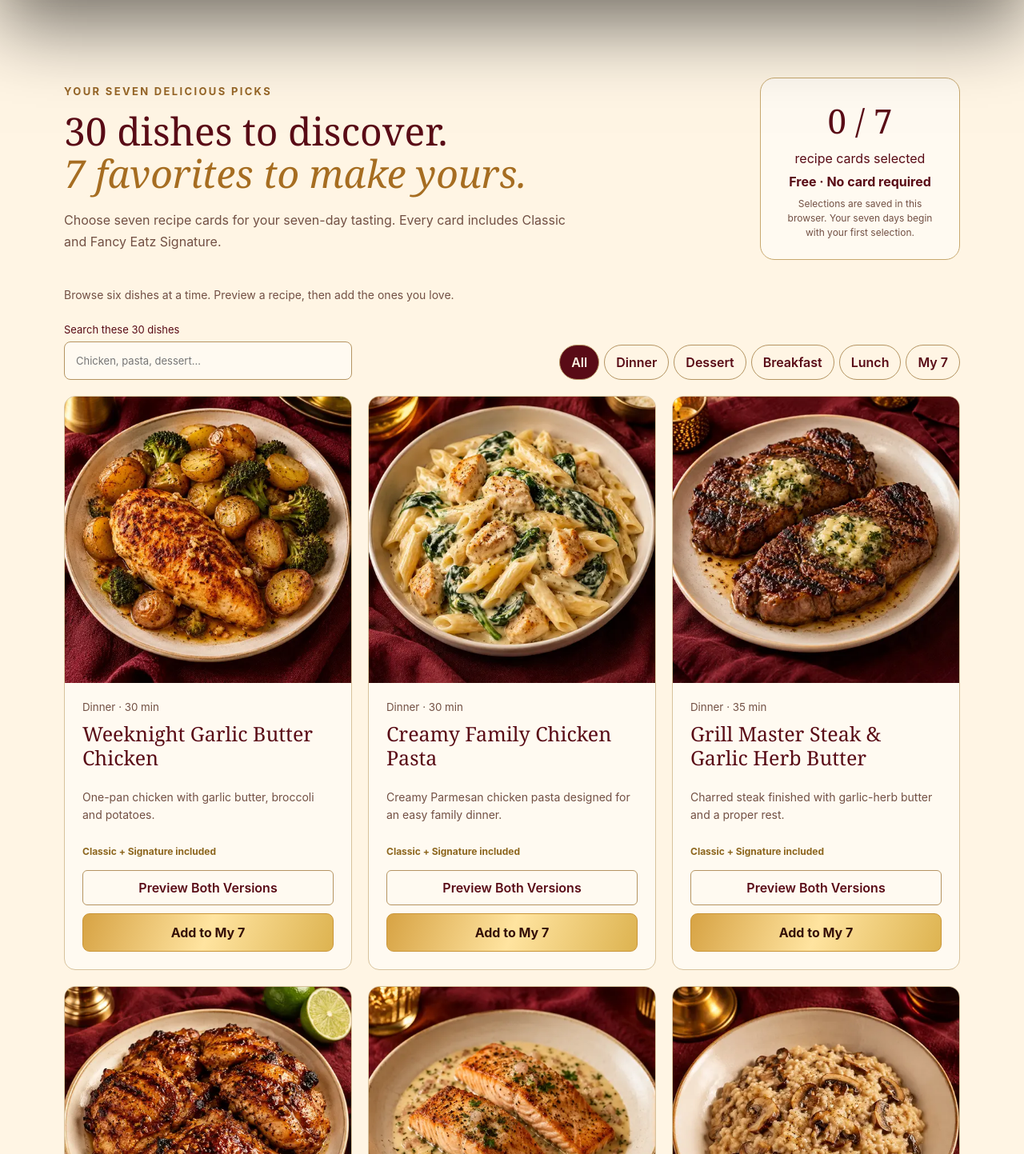
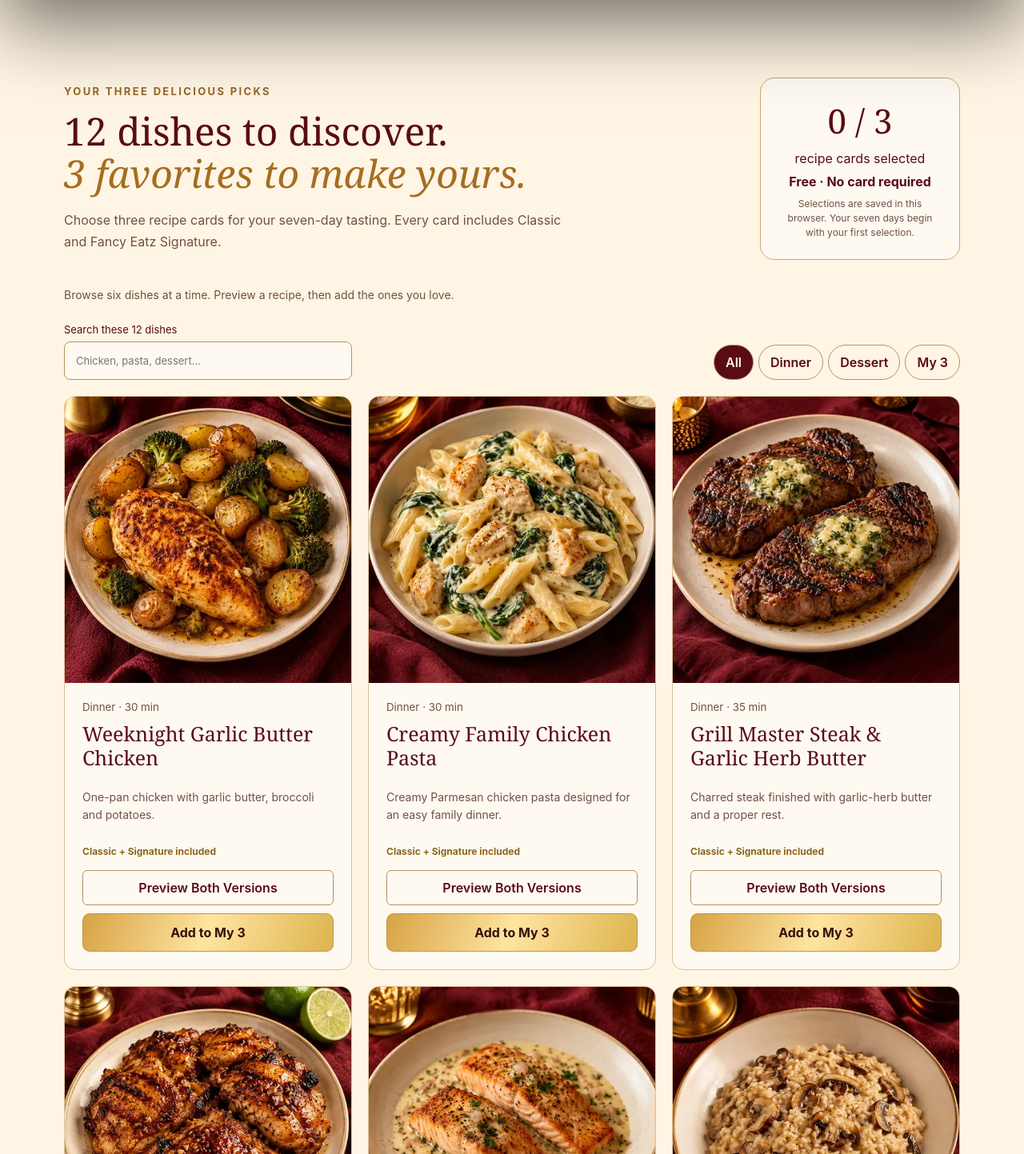
Before and after one commit to Camlito/Fancy-Eatz, a React (Vite) app: page / in a window 1280 px wide. Shown: the part 767-2210 px from the top of the page at 80% size. Built offline with nearby package versions, Linux system fonts and the light colour scheme.

Commit message:
Set tasting to three picks from twelve recipes

```diff
--- a/src/FancyEatz.tsx
+++ b/src/FancyEatz.tsx
@@ -165,7 +165,7 @@ const valueRecipes: Recipe[] = [
 ];
 
 const featured: Recipe[] = [...featuredBase, ...valueRecipes, ...styleRecipeVault];
-const tastingCollection = [...valueRecipes, ...featuredBase, ...styleRecipeVault].filter(recipe => recipe.ingredients?.length && recipe.method?.length).slice(0, 30);
+const tastingCollection = [...valueRecipes, ...featuredBase, ...styleRecipeVault].filter(recipe => recipe.ingredients?.length && recipe.method?.length).slice(0, 12);
 
 
 const basicGroceryCategories: Record<string,string[]> = {
@@ -679,7 +679,7 @@ export default function FancyEatz() {
               <p className="eyebrow">Elevate Every Bite</p>
               <h1>Simple dishes.<br/><em>Made delicious.</em></h1>
               <p className="lede">The comfort of Classic. The magic of Fancy Eatz Signature. Cook the familiar favorite—or give it a beautiful restaurant-style finish.</p>
-              <button className='primary luxe-hero-cta' onClick={() => document.getElementById('recipe-tasting')?.scrollIntoView({behavior:'smooth'})}>Choose My 7 Free Recipes →</button><p className='tasting-hero-note'>7 days · Both versions included · No card required</p>
+              <button className='primary luxe-hero-cta' onClick={() => document.getElementById('recipe-tasting')?.scrollIntoView({behavior:'smooth'})}>Choose My 3 Free Recipes →</button><p className='tasting-hero-note'>7 days · Both versions included · No card required</p>
               <div className="reference-benefits">
                 <button onClick={()=>navigate('ideas')}><Sparkles/><span>Personalized<br/>Meal Ideas</span></button>
                 <button onClick={()=>navigate('grocery')}><ShoppingBasket/><span>Smart<br/>Grocery Lists</span></button>
@@ -1076,7 +1076,7 @@ export default function FancyEatz() {
           <div className="membership-mark"><Crown size={30}/></div>
           <p className="eyebrow">FANCY EATZ PREMIUM</p>
           <h2>Keep something delicious on the menu.</h2>
-          <p className="membership-lede">{membershipNotice || 'Join the membership launch list. Your free tasting includes 7 cards from 30, with both versions of every selected recipe.'}</p>
+          <p className="membership-lede">{membershipNotice || 'Join the membership launch list. Your free tasting includes 3 cards from 12, with both versions of every selected recipe.'}</p>
           <div className="membership-benefits">
             <span><ShieldCheck size={17}/> Photo My Fridge ingredient recognition</span>
             <span><ShieldCheck size={17}/> Pantry Chef & personalized meal ideas</span>
--- a/src/RecipeVersions.tsx
+++ b/src/RecipeVersions.tsx
@@ -68,7 +68,7 @@ export function MealPhoto({ title, version = 'classic', className = '' }: {
 type TastingState = { startedAt: number; picks: string[] };
 const storageKey = 'fancy-eatz-tasting-v1';
 const trialDuration = 7 * 24 * 60 * 60 * 1000;
-const pickLimit = 7;
+const pickLimit = 3;
 const pageSize = 6;
 
 export default function RecipeTasting({ recipes, onJoin, onAddGroceries }: {
@@ -76,14 +76,26 @@ export default function RecipeTasting({ recipes, onJoin, onAddGroceries }: {
   onJoin: () => void;
   onAddGroceries: (ingredients: string[], title: string) => void;
 }) {
-  const collection = useMemo(() => recipes.filter(recipe => recipe.ingredients?.length && recipe.method?.length).slice(0, 30), [recipes]);
+  const collection = useMemo(() => recipes.filter(recipe => recipe.ingredients?.length && recipe.method?.length).slice(0, 12), [recipes]);
   const [trial, setTrial] = useState<TastingState | null>(() => {
     try {
       const saved = JSON.parse(localStorage.getItem(storageKey) || 'null');
       return saved && Number.isFinite(saved.startedAt) && Array.isArray(saved.picks)
-        ? { startedAt: saved.startedAt, picks: saved.picks.filter((title: unknown) => typeof title === 'string').slice(0, pickLimit) } : null;
+        ? { startedAt: saved.startedAt, picks: Array.from(new Set<string>((saved.picks as unknown[]).filter((title: unknown): title is string => typeof title === 'string' && collection.some(recipe => recipe.title === title)))).slice(0, pickLimit) } : null;
     } catch { return null; }
   });
+  useEffect(() => {
+    if (!trial) return;
+    try {
+      const previous = localStorage.getItem(storageKey);
+      const normalized = JSON.stringify(trial);
+      if (previous && previous !== normalized) {
+        const backupKey = storageKey + '-before-12-recipes';
+        if (!localStorage.getItem(backupKey)) localStorage.setItem(backupKey, previous);
+        localStorage.setItem(storageKey, normalized);
+      }
+    } catch { /* Selection controls still handle storage failures visibly. */ }
+  }, [trial]);
   const [notice, setNotice] = useState('');
   const [now, setNow] = useState(Date.now());
   const [page, setPage] = useState(0);
@@ -96,9 +108,9 @@ export default function RecipeTasting({ recipes, onJoin, onAddGroceries }: {
     return () => window.clearInterval(timer);
   }, []);
   const expired = !!trial && now >= trial.startedAt + trialDuration;
-  const remaining = trial ? Math.max(0, Math.ceil((trial.startedAt + trialDuration - now) / 86400000)) : 7;
+  const remaining = trial ? Math.min(7, Math.max(0, Math.ceil((trial.startedAt + trialDuration - now) / 86400000))) : 7;
   const filtered = collection.filter(recipe =>
-    (filter === 'All' || (filter === 'My 7' ? trial?.picks.includes(recipe.title) : recipe.mealType === filter)) &&
+    (filter === 'All' || (filter === 'My 3' ? trial?.picks.includes(recipe.title) : recipe.mealType === filter)) &&
     (recipe.title + ' ' + recipe.note).toLowerCase().includes(query.trim().toLowerCase()));
   const pageCount = Math.max(1, Math.ceil(filtered.length / pageSize));
   const currentPage = Math.min(page, pageCount - 1);
@@ -113,7 +125,7 @@ export default function RecipeTasting({ recipes, onJoin, onAddGroceries }: {
   function choose(recipe: VersionRecipe) {
     if (expired) { setNotice('Your tasting has ended. Join the membership launch list for updates.'); return; }
     if (picks.includes(recipe.title)) return;
-    if (picks.length >= pickLimit) { setNotice('Your seven cards are selected. Remove a selection to choose a different dish.'); return; }
+    if (picks.length >= pickLimit) { setNotice('Your three cards are selected. Remove a selection to choose a different dish.'); return; }
     if (savePicks({ startedAt: trial?.startedAt || Date.now(), picks: [...picks, recipe.title] })) {
       setNotice(`${recipe.title} added. ${pickLimit - picks.length - 1} choices left.`);
     }
@@ -128,36 +140,36 @@ export default function RecipeTasting({ recipes, onJoin, onAddGroceries }: {
     document.getElementById('recipe-tasting')?.scrollIntoView({ behavior: 'smooth', block: 'start' });
   }
   return (
-    <section id='recipe-tasting' className='recipe-tasting' aria-label='Choose seven from thirty recipes'>
+    <section id='recipe-tasting' className='recipe-tasting' aria-label='Choose three from twelve recipes'>
       <div className='tasting-heading'>
-        <div><p className='eyebrow'>YOUR SEVEN DELICIOUS PICKS</p><h2>30 dishes to discover.<br/><em>7 favorites to make yours.</em></h2><p>Choose seven recipe cards for your seven-day tasting. Every card includes Classic and Fancy Eatz Signature.</p></div>
+        <div><p className='eyebrow'>YOUR THREE DELICIOUS PICKS</p><h2>12 dishes to discover.<br/><em>3 favorites to make yours.</em></h2><p>Choose three recipe cards for your seven-day tasting. Every card includes Classic and Fancy Eatz Signature.</p></div>
         <div className='tasting-summary'><strong>{picks.length} / {pickLimit}</strong><span>recipe cards selected</span><b>{expired ? 'Tasting ended' : trial ? `${remaining} days remaining` : 'Free · No card required'}</b><small>Selections are saved in this browser. Your seven days begin with your first selection.</small></div>
       </div>
       <p className='tasting-status' role='status'>{notice || 'Browse six dishes at a time. Preview a recipe, then add the ones you love.'}</p>
       {activeRecipe && preview ? <article className='tasting-detail' aria-label='Tasting recipe detail'>
-        <button className='tasting-back' onClick={() => setPreview(null)}>← Back to the 30 tasting recipes</button>
+        <button className='tasting-back' onClick={() => setPreview(null)}>← Back to the 12 tasting recipes</button>
         <div className='tasting-detail-layout'>
           <div><MealPhoto title={preview.title} version={version} /><small className='photo-caption'>AI-created serving illustration</small></div>
           <div><RecipeVersionSelector value={version} onChange={setVersion} /><p className='eyebrow'>{activeRecipe.mealType} · {activeRecipe.time}</p><h3>{activeRecipe.title}</h3><p>{activeRecipe.note}</p><p>Servings: {activeRecipe.servings || 'See ingredients'}</p>
-            <button className='primary' disabled={expired || (!picks.includes(preview.title) && picks.length >= pickLimit)} onClick={() => picks.includes(preview.title) ? remove(preview) : choose(preview)}>{picks.includes(preview.title) ? 'Remove from My 7' : 'Add to My 7'}</button>
+            <button className='primary' disabled={expired || (!picks.includes(preview.title) && picks.length >= pickLimit)} onClick={() => picks.includes(preview.title) ? remove(preview) : choose(preview)}>{picks.includes(preview.title) ? 'Remove from My 3' : 'Add to My 3'}</button>
           </div>
         </div>
         <CookingWalkthrough key={preview.title} title={preview.title} version={version} />
         <div className='tasting-directions'><div><h4>Ingredients</h4><ul>{activeRecipe.ingredients?.map(item => <li key={item}>{item}</li>)}</ul></div><div><h4>Step-by-step directions</h4><ol>{activeRecipe.method?.map(step => <li key={step}>{step}</li>)}</ol>{version === 'signature' && <div className='tasting-finish'><b>Your Signature finish</b><p>{signatureRecipe(preview).finish}</p></div>}</div></div>
         <button className='primary' onClick={() => onAddGroceries(activeRecipe.ingredients || [], activeRecipe.title)}>Add Ingredients to Grocery List</button>
       </article> : <>
-        <div className='tasting-controls'><label><span>Search these 30 dishes</span><input value={query} placeholder='Chicken, pasta, dessert…' onChange={event => { setQuery(event.target.value); setPage(0); }} /></label><div className='tasting-filters' role='group' aria-label='Tasting recipe filter'>{['All', 'Dinner', 'Dessert', 'Breakfast', 'Lunch', 'My 7'].map(name => <button key={name} aria-pressed={filter === name} onClick={() => { setFilter(name); setPage(0); }}>{name}</button>)}</div></div>
+        <div className='tasting-controls'><label><span>Search these 12 dishes</span><input value={query} placeholder='Chicken, pasta, dessert…' onChange={event => { setQuery(event.target.value); setPage(0); }} /></label><div className='tasting-filters' role='group' aria-label='Tasting recipe filter'>{['All', ...Array.from(new Set(collection.map(recipe => recipe.mealType))), 'My 3'].map(name => <button key={name} aria-pressed={filter === name} onClick={() => { setFilter(name); setPage(0); }}>{name}</button>)}</div></div>
         <div className='tasting-grid'>{filtered.slice(currentPage * pageSize, (currentPage + 1) * pageSize).map(recipe => {
           const selected = picks.includes(recipe.title);
           return <article className={`tasting-card${selected ? ' picked' : ''}`} key={recipe.title}>
-            <button className='tasting-image-button' aria-label={`Preview ${recipe.title}`} onClick={() => openPreview(recipe)}><MealPhoto title={recipe.title} />{selected && <span className='picked-label'>✓ In My 7</span>}</button>
-            <div><small>{recipe.mealType} · {recipe.time}</small><h3>{recipe.title}</h3><p>{recipe.note}</p><span className='two-versions'>Classic + Signature included</span><button className='tasting-preview-button' onClick={() => openPreview(recipe)}>Preview Both Versions</button><button className={selected ? 'ghost' : 'primary'} disabled={expired || (!selected && picks.length >= pickLimit)} onClick={() => selected ? remove(recipe) : choose(recipe)}>{selected ? 'Remove from My 7' : 'Add to My 7'}</button></div>
+            <button className='tasting-image-button' aria-label={`Preview ${recipe.title}`} onClick={() => openPreview(recipe)}><MealPhoto title={recipe.title} />{selected && <span className='picked-label'>✓ In My 3</span>}</button>
+            <div><small>{recipe.mealType} · {recipe.time}</small><h3>{recipe.title}</h3><p>{recipe.note}</p><span className='two-versions'>Classic + Signature included</span><button className='tasting-preview-button' onClick={() => openPreview(recipe)}>Preview Both Versions</button><button className={selected ? 'ghost' : 'primary'} disabled={expired || (!selected && picks.length >= pickLimit)} onClick={() => selected ? remove(recipe) : choose(recipe)}>{selected ? 'Remove from My 3' : 'Add to My 3'}</button></div>
           </article>;
         })}</div>
-        {filtered.length === 0 && <p className='tasting-empty'>{filter === 'My 7' ? 'Your selected recipes will appear here.' : 'No match in this tasting collection. Try another search.'}</p>}
+        {filtered.length === 0 && <p className='tasting-empty'>{filter === 'My 3' ? 'Your selected recipes will appear here.' : 'No match in this tasting collection. Try another search.'}</p>}
         <nav className='tasting-pagination' aria-label='Tasting recipe pages'><button disabled={currentPage === 0} onClick={() => setPage(currentPage - 1)}>← Previous</button><span>{filtered.length ? currentPage * pageSize + 1 : 0}–{Math.min((currentPage + 1) * pageSize, filtered.length)} of {filtered.length} dishes</span><button disabled={currentPage >= pageCount - 1} onClick={() => setPage(currentPage + 1)}>Next →</button></nav>
       </>}
-      <div className='tasting-next'><div><h3>{picks.length === pickLimit ? 'Your seven favorites are ready.' : 'Make this your everyday kitchen companion.'}</h3><p>Membership launch updates: planned pricing is $9.99/month or $79/year. No payment collected today.</p></div><button className='primary' onClick={onJoin}>Keep Me in the Kitchen →</button></div>
+      <div className='tasting-next'><div><h3>{picks.length === pickLimit ? 'Your three favorites are ready.' : 'Make this your everyday kitchen companion.'}</h3><p>Membership launch updates: planned pricing is $9.99/month or $79/year. No payment collected today.</p></div><button className='primary' onClick={onJoin}>Keep Me in the Kitchen →</button></div>
     </section>
   );
 }
```
Also changed, not shown: 1 other file (tests, documents, lock files or other folders).
